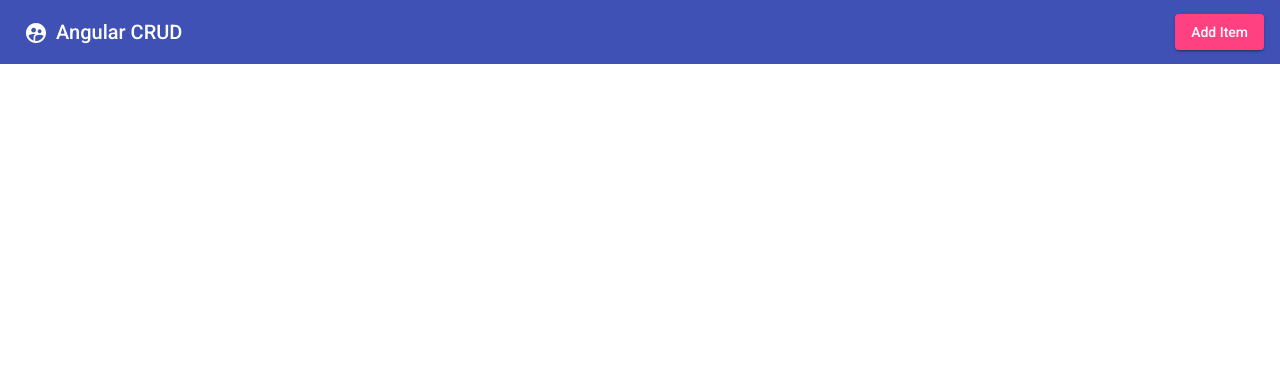
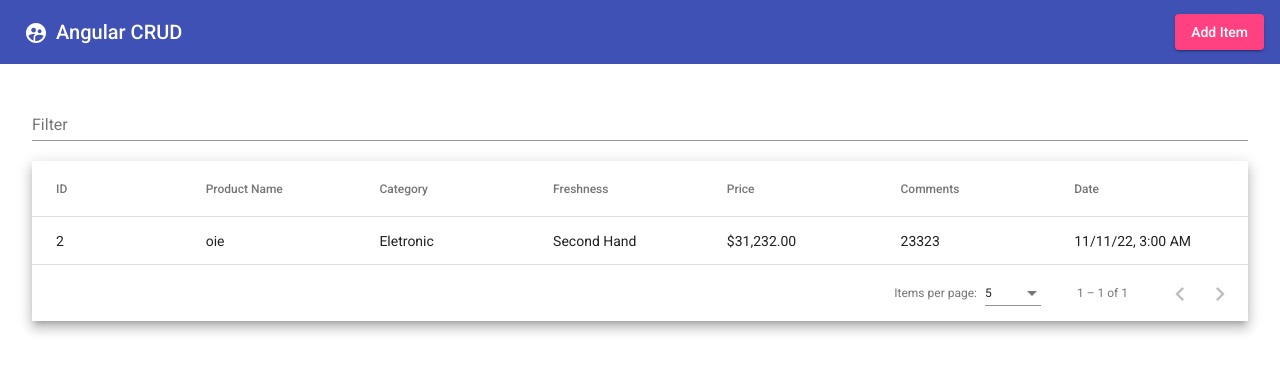
Before and after one commit to dideusmatheus/CRUD-Angular, an Angular app: page / in a window 1280 px wide. Shown: the top 372 px of the page. Built offline with nearby package versions, Linux system fonts and the light colour scheme; data requests are answered from the project's data file.

Commit message:
Criando a tabela de visualização

```diff
--- a/db.json
+++ b/db.json
@@ -1,40 +1,14 @@
 {
   "productList": [
+
     {
-      "productName": "dfgdfg",
-      "productCategory": "1",
-      "productDate": "2022-11-10T03:00:00.000Z",
-      "productFreshness": "fresh.value",
-      "productPrice": 23,
-      "productComments": "23232",
-      "id": 1
-    },
-    {
-      "productName": "sadasd",
-      "productCategory": "2",
-      "productDate": "2022-11-10T03:00:00.000Z",
-      "productFreshness": "fresh.value",
-      "productPrice": 54545,
-      "productComments": "iuhiouhiou",
+      "productName": "oie",
+      "productCategory": "Eletronic",
+      "productDate": "2022-11-11T03:00:00.000Z",
+      "productFreshness": "Second Hand",
+      "productPrice": 31232,
+      "productComments": "23323",
       "id": 2
-    },
-    {
-      "productName": "dfgdfg",
-      "productCategory": "0",
-      "productDate": "2022-11-09T03:00:00.000Z",
-      "productFreshness": "fresh.value",
-      "productPrice": 2323,
-      "productComments": "232323232",
-      "id": 3
-    },
-    {
-      "productName": "dfgdfg",
-      "productCategory": "1",
-      "productDate": "2022-11-12T03:00:00.000Z",
-      "productFreshness": "fresh.value",
-      "productPrice": 213,
-      "productComments": "2313",
-      "id": 4
     }
   ],
   "comments": [
--- a/src/app/app.component.html
+++ b/src/app/app.component.html
@@ -1,2 +1,3 @@
 
 <app-toolbar></app-toolbar>
+<app-table></app-table>
--- /dev/null
+++ b/src/app/components/table/table.component.css
@@ -0,0 +1,24 @@
+.container{
+  margin: 2rem;
+}
+
+.table{
+  margin-top: 1rem;
+}
+
+table {
+  width: 100%;
+}
+
+.mat-mdc-form-field {
+  font-size: 14px;
+  width: 100%;
+}
+
+td, th {
+  width: 14%;
+}
+
+.filter{
+  width: 100%;
+}
--- /dev/null
+++ b/src/app/components/table/table.component.html
@@ -0,0 +1,73 @@
+
+
+<div class="container">
+  <div class="table">
+    <mat-form-field class="filter">
+      <mat-label>Filter</mat-label>
+      <input matInput (keyup)="applyFilter($event)" placeholder="ex: Eggs" #input>
+    </mat-form-field>
+
+    <div class="mat-elevation-z8">
+      <table mat-table [dataSource]="dataSource" matSort>
+
+        <!-- ID Column -->
+        <ng-container matColumnDef="id">
+          <th mat-header-cell *matHeaderCellDef mat-sort-header> ID </th>
+          <td mat-cell *matCellDef="let row"> {{row.id}} </td>
+        </ng-container>
+
+        <!-- product name Column -->
+        <ng-container matColumnDef="name">
+          <th mat-header-cell *matHeaderCellDef mat-sort-header> Product Name </th>
+          <td mat-cell *matCellDef="let row"> {{row.productName}} </td>
+        </ng-container>
+
+        <!-- category Column -->
+        <ng-container matColumnDef="category">
+          <th mat-header-cell *matHeaderCellDef mat-sort-header> Category </th>
+          <td mat-cell *matCellDef="let row"> {{row.productCategory}} </td>
+        </ng-container>
+
+        <!-- freshness Column -->
+        <ng-container matColumnDef="freshness">
+          <th mat-header-cell *matHeaderCellDef mat-sort-header> Freshness </th>
+          <td mat-cell *matCellDef="let row"> {{row.productFreshness}} </td>
+        </ng-container>
+
+        <!-- price Column -->
+        <ng-container matColumnDef="price">
+          <th mat-header-cell *matHeaderCellDef mat-sort-header> Price </th>
+          <td mat-cell *matCellDef="let row"> {{row.productPrice | currency: 'USD'}} </td>
+        </ng-container>
+
+        <!-- comments Column -->
+        <ng-container matColumnDef="comments">
+          <th mat-header-cell *matHeaderCellDef mat-sort-header> Comments </th>
+          <td mat-cell *matCellDef="let row"> {{row.productComments}} </td>
+        </ng-container>
+
+        <!-- date Column -->
+        <ng-container matColumnDef="date">
+          <th mat-header-cell *matHeaderCellDef mat-sort-header> Date </th>
+          <td mat-cell *matCellDef="let row"> {{row.productDate | date: 'M/d/yy, h:mm a' }} </td>
+        </ng-container>
+
+        <!-- option Column
+        <ng-container matColumnDef="option">
+          <th mat-header-cell *matHeaderCellDef mat-sort-header> Option </th>
+          <td mat-cell >  </td>
+        </ng-container> -->
+
+        <tr mat-header-row *matHeaderRowDef="displayedColumns"></tr>
+        <tr mat-row *matRowDef="let row; columns: displayedColumns;"></tr>
+
+        <!-- Row shown when there is no matching data. -->
+        <tr class="mat-row" *matNoDataRow>
+          <td class="mat-cell" colspan="4">No products registered at the moment</td>
+        </tr>
+      </table>
+
+      <mat-paginator [pageSizeOptions]="[5, 10, 25, 100]" aria-label="Select page of users"></mat-paginator>
+    </div>
+  </div>
+</div>
--- /dev/null
+++ b/src/app/components/table/table.component.ts
@@ -0,0 +1,55 @@
+import { Component, OnInit, ViewChild } from '@angular/core';
+import { MatDialog } from '@angular/material/dialog';
+import { MatPaginator } from '@angular/material/paginator';
+import { MatSort } from '@angular/material/sort';
+import { MatTableDataSource } from '@angular/material/table';
+
+import { ApiService } from './../../services/api.service';
+
+@Component({
+  selector: 'app-table',
+  templateUrl: './table.component.html',
+  styleUrls: ['./table.component.css']
+})
+
+export class TableComponent implements OnInit {
+
+  displayedColumns: string[] = ['id', 'name', 'category', 'freshness', 'price', 'comments', 'date'];
+  dataSource!: MatTableDataSource<any>
+
+  productDate: any = [];
+
+  @ViewChild(MatPaginator) paginator!: MatPaginator;
+  @ViewChild(MatSort) sort!: MatSort;
+
+  constructor(public dialog: MatDialog, private apiService: ApiService) { }
+
+  ngOnInit(): void {
+    this.getAllProduct();
+  }
+
+  getAllProduct() {
+    this.apiService.getProduct().subscribe({
+      next: (response) => {
+        this.productDate = response;
+        //console.log(this.productDate);
+        this.dataSource = new MatTableDataSource(this.productDate);
+        this.dataSource.paginator = this.paginator;
+        this.dataSource.sort = this.sort;
+      },
+      error: (error) => {
+        alert('Error while fetching the records: ');
+      }
+    })
+  }
+
+  applyFilter(event: Event) {
+    const filterValue = (event.target as HTMLInputElement).value;
+    this.dataSource.filter = filterValue.trim().toLowerCase();
+
+    if (this.dataSource.paginator) {
+      this.dataSource.paginator.firstPage();
+    }
+  }
+
+}
--- a/src/app/components/toolbar/dialog/dialog/dialog.component.html
+++ b/src/app/components/toolbar/dialog/dialog/dialog.component.html
@@ -17,7 +17,7 @@
       <mat-form-field appearance="outline">
         <mat-label>Product Caterogy</mat-label>
         <mat-select formControlName="productCategory" placeholder="category">
-          <mat-option *ngFor="let category of categoryList" [value]="category.value">
+          <mat-option *ngFor="let category of categoryList" [value]="category.name">
             {{ category.name }}
           </mat-option>
         </mat-select>
@@ -38,7 +38,9 @@
       <!-- input radio product freshness -->
       <div class="productFreshnessRadio">
         <mat-radio-group formControlName="productFreshness" class="example-radio-group">
-          <mat-radio-button  class="example-radio-button" *ngFor="let fresh of freshnessList" value="fresh.value">{{fresh.name}}</mat-radio-button>
+          <mat-radio-button class="example-radio-button" *ngFor="let fresh of freshnessList" [value]="fresh.name">
+            {{fresh.name}}
+          </mat-radio-button>
         </mat-radio-group>
       </div>
 
--- a/src/app/components/toolbar/dialog/dialog/dialog.component.ts
+++ b/src/app/components/toolbar/dialog/dialog/dialog.component.ts
@@ -23,9 +23,9 @@ export class DialogComponent implements OnInit {
   ngOnInit(): void {
     this.buildFormProductData();
 
-
     this.buildSelectCaterogyList();
     this.buildProductFreshnessList();
+
   }
 
   buildFormProductData() {
@@ -79,21 +79,32 @@ export class DialogComponent implements OnInit {
 
   addProduct() {
     const date = this.formProductData.value;
+
+    const date1 = {
+      productCategory: this.formProductData.get('productCategory')?.value,
+      productComments: this.formProductData.get('productComments')?.value,
+      productDate: this.formProductData.get('productDate')?.value,
+      productFreshness: this.formProductData.get('productFreshness')?.value,
+      productName: this.formProductData.get('productName')?.value,
+      productPrice: this.formProductData.get('productPrice')?.value
+    }
+
     if (this.formProductData.valid) {
       this.apiService.postProduct(date).subscribe({
         next: (response)=>{
           alert('Product add successfully');
           this.formProductData.reset();
           this.dialogRef.close('save');
+          window.location.reload();
         },
         error: (error)=> {
           alert('Erro shile adding the product');
         }
       })
-      console.log(this.formProductData.value);
-      return;
+    } else {
+      alert('Invalid form');
+
     }
-    alert('Invalid form');
 
 
   }
```
Also changed, not shown: src/app/app.module.ts (+9 -2 lines).
